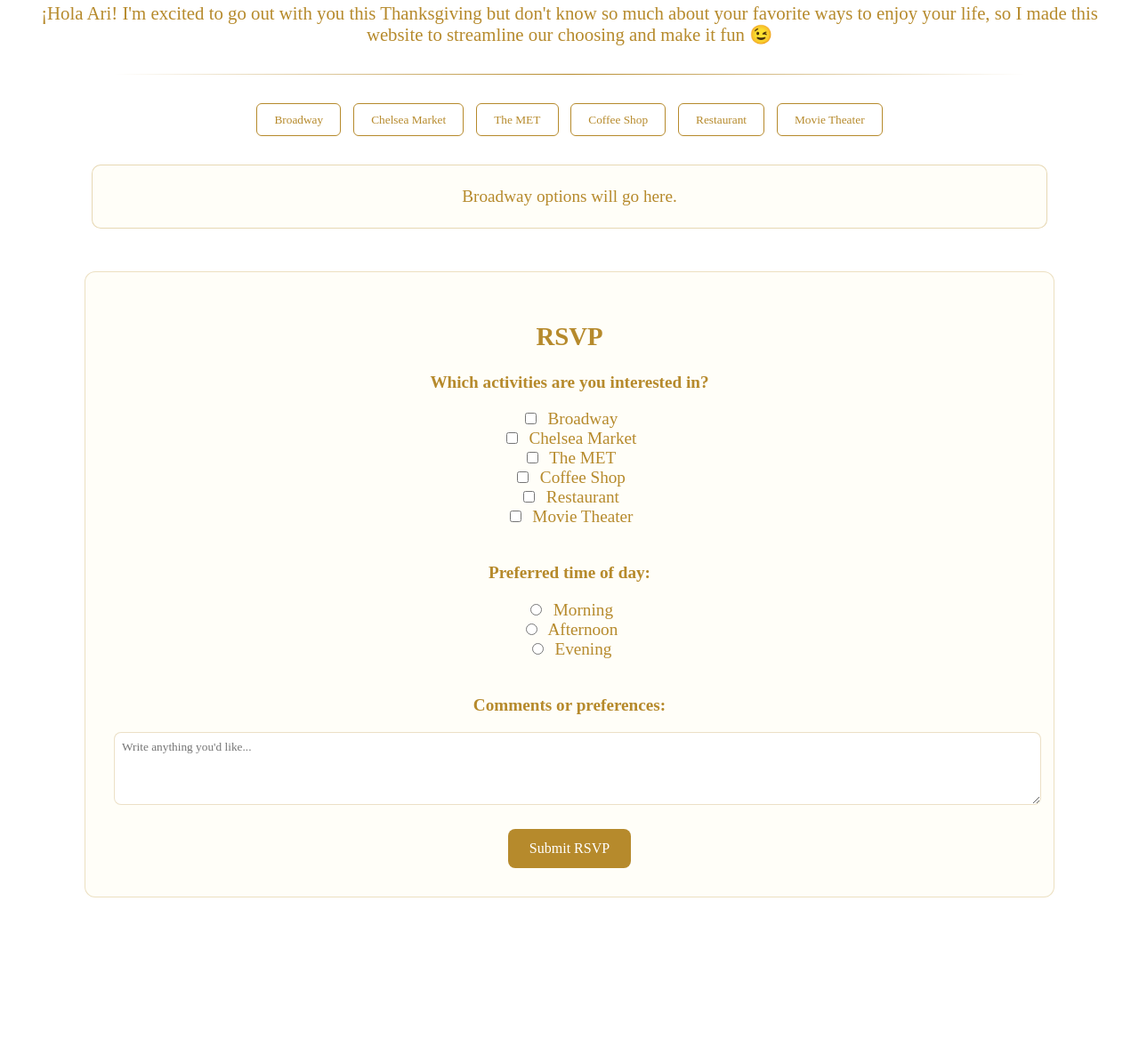
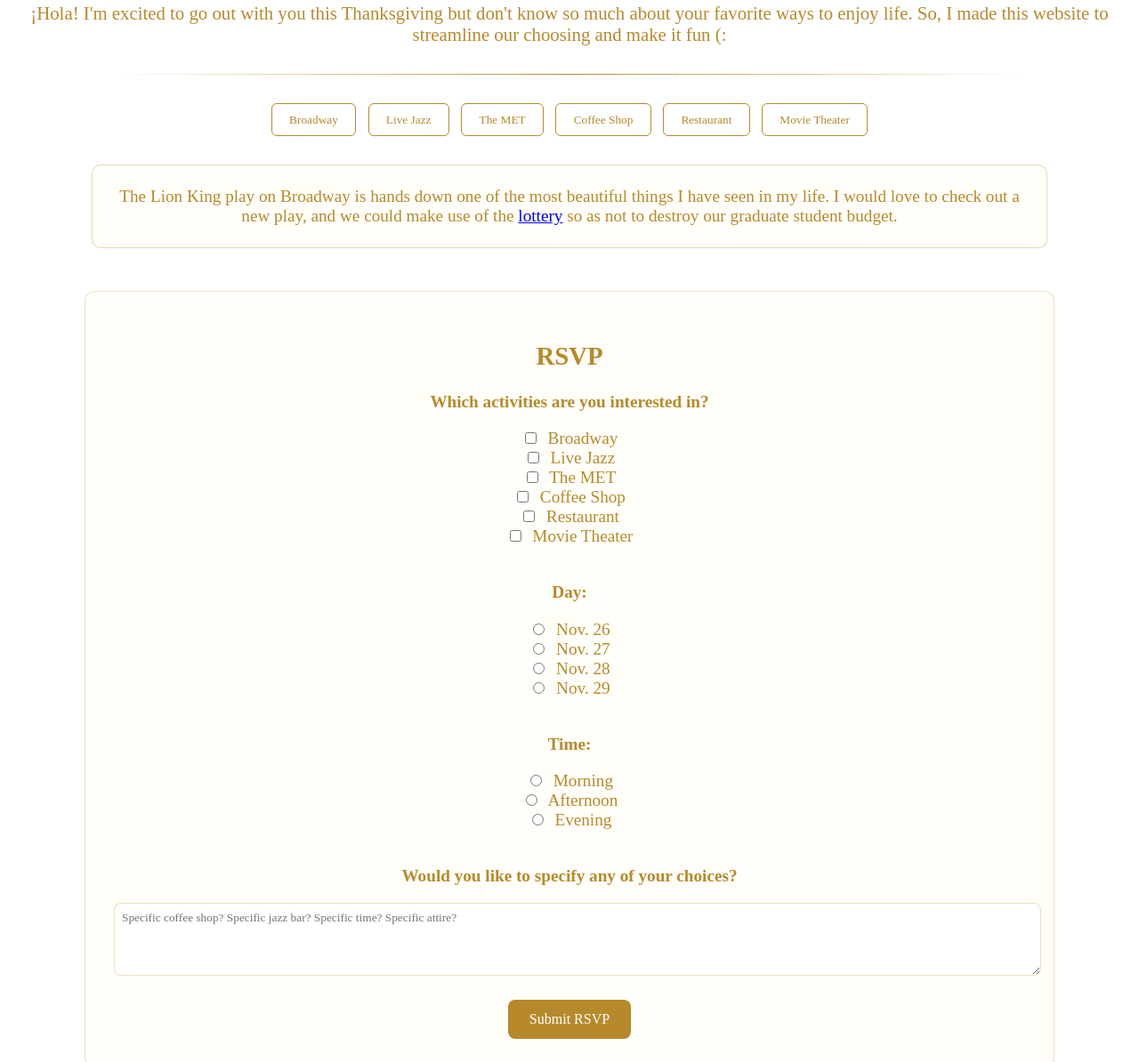
Before and after one commit to lucas-m-b-a/ariana-lucas-nyc-fun-tour, a plain HTML site: page index.html in a window 1280 px wide. Shown: the part 132-1326 px from the top of the page at 89% size. Before the commit the page ends 1189 px from the top, so only its background shows below. Drawn offline with Linux system fonts and the light colour scheme.

Commit message:
Update index.html

```diff
--- a/index.html
+++ b/index.html
@@ -135,7 +135,7 @@
 <body>
   <h1>Ari & Lucas NYC Date</h1>
   <p class="subtitle">
-    ¡Hola Ari! I'm excited to go out with you this Thanksgiving but don't know so much about your favorite ways to enjoy your life, so I made this website to streamline our choosing and make it fun 😉
+    ¡Hola! I'm excited to go out with you this Thanksgiving but don't know so much about your favorite ways to enjoy life. So, I made this website to streamline our choosing and make it fun (:
   </p>
 
   <div class="divider"></div>
@@ -143,43 +143,51 @@
   <!-- Date Options Tabs -->
   <div class="tabs">
     <button class="tab-button" onclick="showTab('broadway')">Broadway</button>
-    <button class="tab-button" onclick="showTab('chelsea')">Chelsea Market</button>
+    <button class="tab-button" onclick="showTab('jazz')">Live Jazz</button>
     <button class="tab-button" onclick="showTab('met')">The MET</button>
     <button class="tab-button" onclick="showTab('coffee')">Coffee Shop</button>
     <button class="tab-button" onclick="showTab('restaurant')">Restaurant</button>
     <button class="tab-button" onclick="showTab('movie')">Movie Theater</button>
   </div>
 
-  <div id="broadway" class="tab-content">Broadway options will go here.</div>
-  <div id="chelsea" class="tab-content">Chelsea Market ideas will go here.</div>
-  <div id="met" class="tab-content">MET exhibits and sections will go here.</div>
-  <div id="coffee" class="tab-content">Coffee shop recommendations will go here.</div>
-  <div id="restaurant" class="tab-content">Restaurant ideas will go here.</div>
-  <div id="movie" class="tab-content">Movie theater choices will go here.</div>
+  <div id="broadway" class="tab-content">The Lion King play on Broadway is hands down one of the most beautiful things I have seen in my life. I would love to check out a new play, and we could make use of the <a href="https://lottery.broadwaydirect.com/" target="_blank">lottery</a>
+so as not to destroy our graduate student budget.</div>
+  <div id="jazz" class="tab-content">The East Village live jazz bars like <a href="https://www.closeupnyc.com" target="_blank">Close Up</a> and <a href="https://www.terrablues.com/" target="_blank">Terra Blues</a> are a fancy NYC thing I have always wanted to try out. I like the cozy low-lights atmosphere, but it might not be ideal as the single choice for the night if we want to enjoy a good conversation—thankfully, this website's RSVP is amazingly equipped with checkboxes, so you're able to choose more than one option if you want!</div>
+  <div id="met" class="tab-content">I find museums both fulfilling and draining. I therefore live in cycles of going to a museum, having an inspiring time, returning home intensely tired , and taking a long break from going to museums, to then start craving for them a few months later. I'm currently on this latter stage of the cycle. The MET is my favorite in NYC and I'd love to learn more about the role art and history play in your life. </div>
+  <div id="coffee" class="tab-content">A classic, right? Some options I like are <a href="https://www.kobricks.com/" target="_blank">Kobrick</a>, <a href="https://www.abraconyc.com" target="_blank">Abraço</a>, and the <a href="https://www.hungarianpastryshop.com/" target="_blank">Hungarian Pastry Shop</a>—too early for Morningside Heights nostalgia?</div>
+  <div id="restaurant" class="tab-content">In general, restaurants easily impress me and I have a great time going out for food wherever it is. So, I will not start a list of hyperlinks for this one lest it gets too long. Rather, let me put forth a single suggestion: just a couple of months ago I went to Chelsea Market for the first time and I've been wondering ever since why I wasn't going there every weekend throughout college.</div>
+  <div id="movie" class="tab-content">The movie theater is really a sacred place for me. I get to totally unplug from the external world and am guaranteed to have a good time regardless of how good or bad the film per se is. We could take the traditional route and pick any <a href="https://www.amctheatres.com/" target="_blank">AMC</a> or go indie at the <a href="https://angelikafilmcenter.com/" target="_blank">Angelika Film Center</a>.</div>
 
   <!-- RSVP Section -->
   <div class="section-placeholder">
     <h2>RSVP</h2>
-    <form action="https://formspree.io/f/xldvwqyl" method="POST">
+    <form action="https://formspree.io/f/YOUR_FORM_ID" method="POST">
 
       <!-- Activities Checkboxes -->
       <p><strong>Which activities are you interested in?</strong></p>
       <label><input type="checkbox" name="activity[]" value="Broadway"> Broadway</label><br>
-      <label><input type="checkbox" name="activity[]" value="Chelsea Market"> Chelsea Market</label><br>
+      <label><input type="checkbox" name="activity[]" value="Live Jazz"> Live Jazz</label><br>
       <label><input type="checkbox" name="activity[]" value="The MET"> The MET</label><br>
       <label><input type="checkbox" name="activity[]" value="Coffee Shop"> Coffee Shop</label><br>
       <label><input type="checkbox" name="activity[]" value="Restaurant"> Restaurant</label><br>
       <label><input type="checkbox" name="activity[]" value="Movie Theater"> Movie Theater</label><br><br>
 
-      <!-- Time of Day -->
-      <p><strong>Preferred time of day:</strong></p>
+      <!-- Day -->
+      <p><strong>Day:</strong></p>
+      <label><input type="radio" name="day" value="26"> Nov. 26</label><br>
+      <label><input type="radio" name="day" value="27"> Nov. 27</label><br>
+      <label><input type="radio" name="day" value="28"> Nov. 28</label><br>
+      <label><input type="radio" name="day" value="29"> Nov. 29</label><br><br>
+
+      <!-- Time -->
+      <p><strong>Time:</strong></p>
       <label><input type="radio" name="time_of_day" value="Morning"> Morning</label><br>
       <label><input type="radio" name="time_of_day" value="Afternoon"> Afternoon</label><br>
       <label><input type="radio" name="time_of_day" value="Evening"> Evening</label><br><br>
 
       <!-- Comments -->
-      <p><strong>Comments or preferences:</strong></p>
-      <textarea name="comments" rows="4" placeholder="Write anything you'd like..." style="width: 100%; padding: 0.5rem; border: 1px solid #b68a2c44; border-radius: 8px;"></textarea><br><br>
+      <p><strong>Would you like to specify any of your choices?</strong></p>
+      <textarea name="comments" rows="4" placeholder="Specific coffee shop? Specific jazz bar? Specific time? Specific attire?" style="width: 100%; padding: 0.5rem; border: 1px solid #b68a2c44; border-radius: 8px;"></textarea><br><br>
 
       <!-- Submit -->
       <button type="submit">Submit RSVP</button>
```
